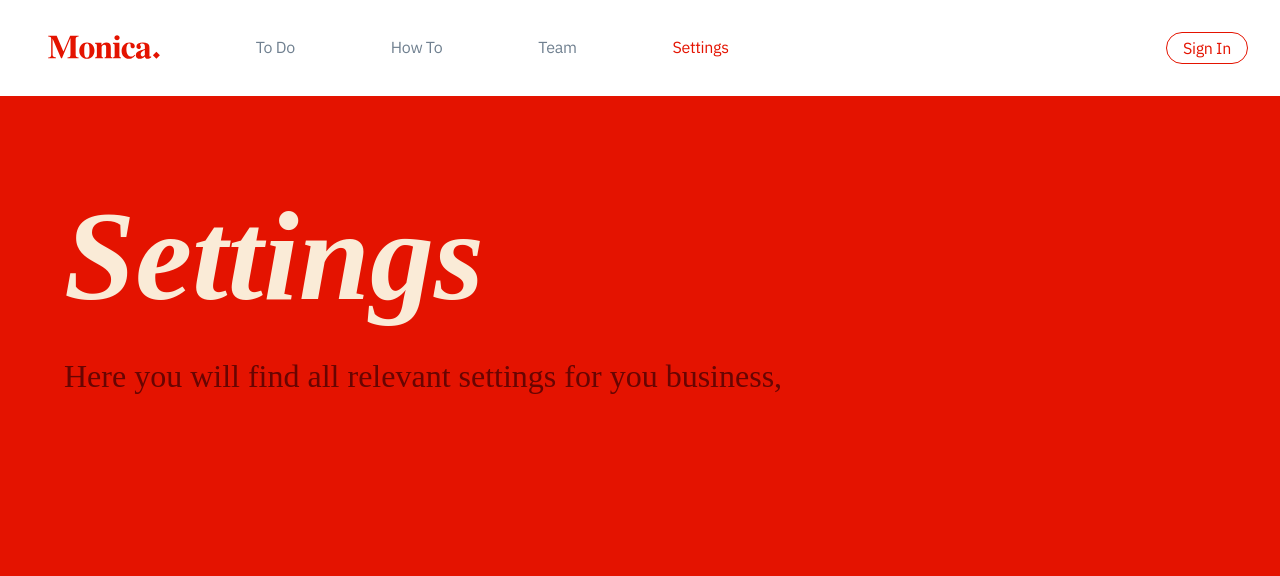
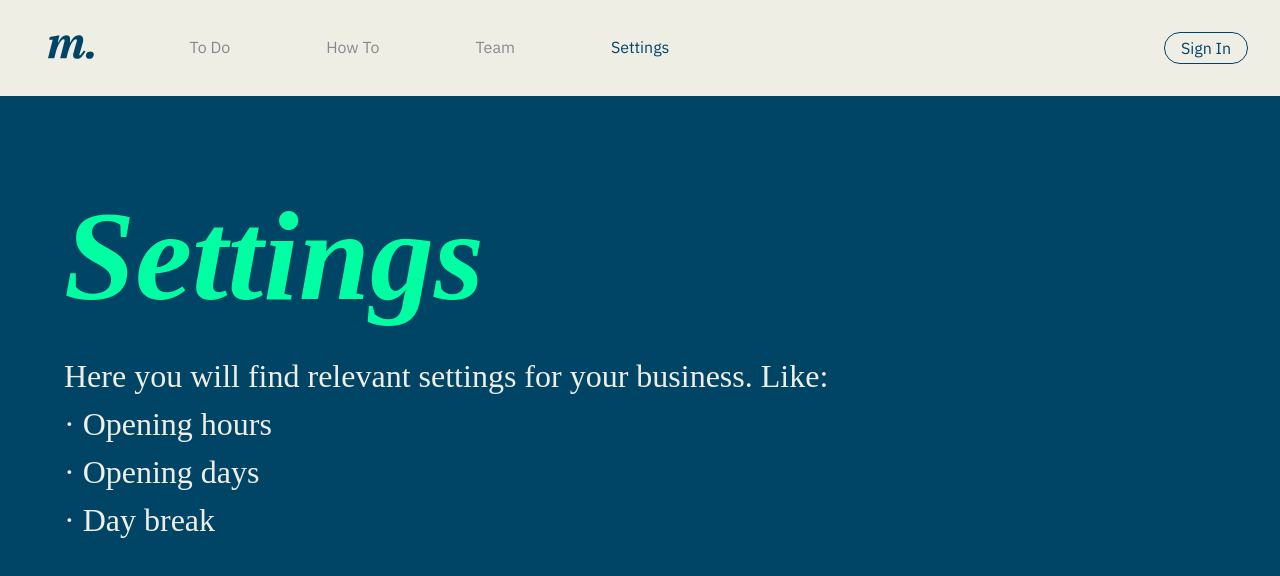
Before and after one commit to evilpaper/monica, a React (Create React App) app: page /settings in a window 1280 px wide. Shown: the top 576 px of the page. Built offline with nearby package versions, Linux system fonts and the light colour scheme.

Commit message:
Add css variables and basic color palette

```diff
--- a/src/App.css
+++ b/src/App.css
@@ -2,10 +2,20 @@
 @import "./utilities/reset.css";
 @import "./components/Navigation/styles.css";
 
+:root {
+  --color-base: #00ffa2;
+  --color-dark: #004466;
+  --color-light: #efeee5;
+  --color-white: #f9f9f9;
+  --color-gray-primary: #858a8c;
+  --color-gray-secondary: #676d70;
+  --color-gray-tertiary: #394044;
+}
+
 section {
   padding: 4em;
   font-family: "IBM Plex Serif, serif";
-  background-color: #e41300;
+  background-color: var(--color-dark);
   min-height: 100vh;
 }
 
@@ -13,10 +23,10 @@ h1 {
   font-weight: 700;
   font-style: italic;
   font-size: 8em;
-  color: antiquewhite;
+  color: var(--color-base);
 }
 
 p {
   font-size: 2em;
-  color: #670502;
+  color: var(--color-light);
 }
--- a/src/components/Navigation/styles.css
+++ b/src/components/Navigation/styles.css
@@ -3,6 +3,7 @@
   display: flex;
   justify-content: space-between;
   padding: 2em;
+  background-color: var(--color-light);
 }
 
 .navigation-logo {
@@ -16,28 +17,27 @@
 .navigation-list__item {
   margin-right: 4em;
   padding: 0.2em 1em;
-  letter-spacing: -0.3px;
 }
 
 .naviagtion-link {
-  color: slategrey;
+  color: var(--color-gray-primary);
 }
 
 .naviagtion-link:hover {
-  color: dodgerblue;
+  color: Var(--color-gray-secondary);
 }
 
 .navigation-list__item--account {
   margin-right: 0;
   border-radius: 50px;
-  border: 1px solid #e41300;
+  border: 1px solid var(--color-dark);
   font-family: "IBM Plex Sans", sans-serif;
 }
 
 .navigation-list__item--account > .naviagtion-link {
-  color: #e41300;
+  color: var(--color-dark);
 }
 
 .is-active {
-  color: #e41300;
+  color: var(--color-dark);
 }
--- a/src/components/Settings/index.js
+++ b/src/components/Settings/index.js
@@ -4,7 +4,18 @@ export default function Settings() {
   return (
     <section>
       <h1>Settings</h1>
-      <p>Here you will find all relevant settings for you business,</p>
+      <p>Here you will find relevant settings for your business. Like:</p>
+      <ul>
+        <li>
+          <p>· Opening hours</p>
+        </li>
+        <li>
+          <p>· Opening days</p>
+        </li>
+        <li>
+          <p>· Day break</p>
+        </li>
+      </ul>
     </section>
   );
 }
--- a/src/components/Todos/index.js
+++ b/src/components/Todos/index.js
@@ -4,7 +4,11 @@ export default function Todos() {
   return (
     <section>
       <h1>To Do</h1>
-      <p>Here you will find all of your business food safety to-do's.</p>
+      <p>
+        Here you will find all the tasks you need to perform and document. Once
+        you have you will be sure you have done everything you can to protect
+        your customer and guests and comply to food safety regulations.
+      </p>
     </section>
   );
 }
```
Also changed, not shown: src/assets/monica-logo.svg.
